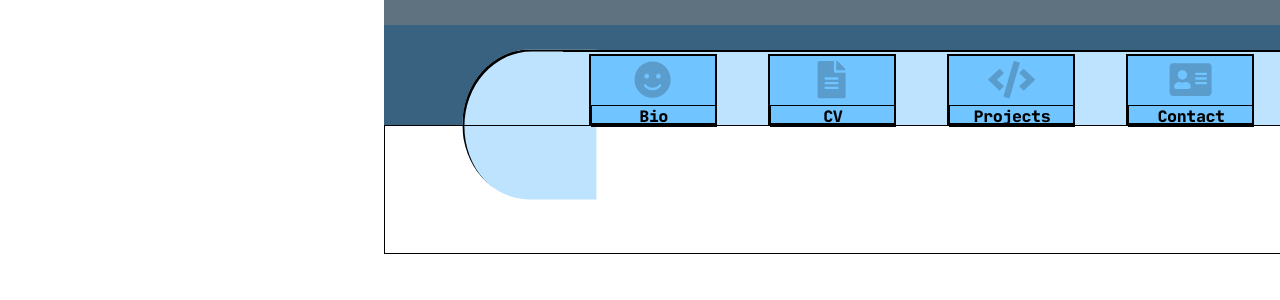
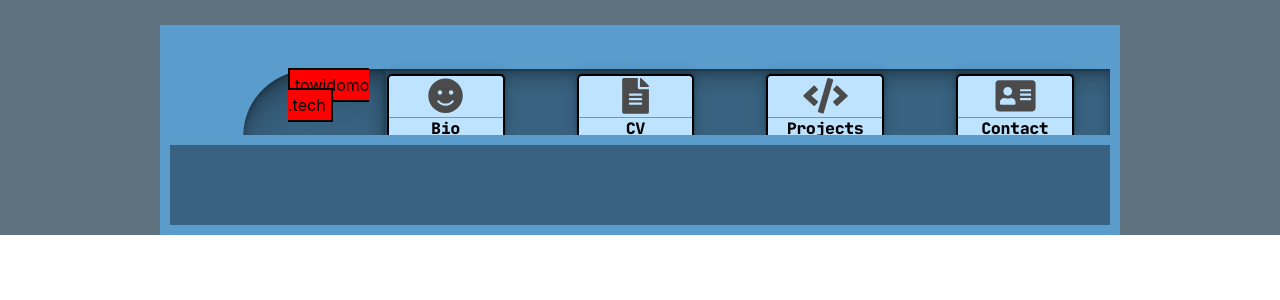
Before and after one commit to TonyDMorris/TonyDMorris.github.io, a React (Create React App) app: page / in a window 1280 px wide. Shown: the top 300 px of the page. Built offline with nearby package versions, Linux system fonts and the light colour scheme.

Commit message:
working on header

```diff
--- a/src/App.js
+++ b/src/App.js
@@ -2,6 +2,7 @@ import React from "react";
 import styled from "styled-components";
 import Header from "./components/header/Header";
 import { device } from "./style/DeviceSizes";
+import { theme } from "./style/theme";
 import "./index.css";
 function App() {
   return (
@@ -19,18 +20,29 @@ function App() {
 const Wrapper = styled.div`
   width: 100%;
   grid-column: 2/2;
+  @media ${device.laptop} {
+    grid-column: 1/1;
+  }
 `;
 const Content = styled.div`
+  box-sizing: border-box;
   width: 100%;
   height: 100%;
   position: relative;
-  border: solid 1px black;
+  border: solid 10px ${theme.extra};
   z-index: 3;
+  height: 100px;
+  background-color: ${theme.primary};
 `;
 
 const Body = styled.div`
   width: 100vw;
   display: grid;
+  background-color: ${theme.secondaryContrast};
+  grid-template-columns: 1fr 6fr 1fr;
+  @media ${device.laptop} {
+    grid-template-columns: 1fr;
+  }
 `;
 
 export default App;
--- a/src/components/header/Header.jsx
+++ b/src/components/header/Header.jsx
@@ -3,11 +3,13 @@ import styled from "styled-components";
 import Nav from "./Nav";
 import QuickLinks from "./QuickLinks";
 import { theme } from "../../style/theme";
+import { device } from "./../../style/DeviceSizes";
 export default function Header() {
   return (
     <>
       <QuickLinks />
       <TopBar>
+        <BuisnessLogo />
         <NavWrapper>
           <NavLeftSpoiler>
             <Circle />
@@ -20,40 +22,71 @@ export default function Header() {
 }
 
 const TopBar = styled.div`
-  grid-column: 2 / 2;
   width: 100%;
-  height: 100px;
-  background-color: ${theme.primary};
+  height: 110px;
+  @media ${device.mobileL} {
+    height: 70px;
+  }
+
+  background-color: ${theme.extra};
   display: flex;
 `;
 
 const NavWrapper = styled.div`
   display: flex;
   justify-content: space-between;
-  height: 75px;
+  box-shadow: inset 0 1px 1px rgba(0, 0, 0, 0.12),
+    inset 0 2px 2px rgba(0, 0, 0, 0.12), inset 0 4px 4px rgba(0, 0, 0, 0.12),
+    inset 0 8px 8px rgba(0, 0, 0, 0.12), inset 0 16px 16px rgba(0, 0, 0, 0.12);
+  height: 60%;
+  border-right: solid 10px ${theme.extra};
+
   width: 100%;
-  background-color: ${theme.secondary};
+  background-color: ${theme.primary};
   align-self: flex-end;
 `;
 
 const NavLeftSpoiler = styled.div`
   width: 15%;
   height: 100%;
-  background-color: ${theme.primary};
+  background-color: ${theme.extra};
   display: flex;
   flex-direction: column;
 `;
 
 const Circle = styled.div`
-  box-shadow: inset 1px 1px 0px 0px #000;
+  box-shadow: inset 0 1px 1px rgba(0, 0, 0, 0.12),
+    inset 0 2px 2px rgba(0, 0, 0, 0.12), inset 0 4px 4px rgba(0, 0, 0, 0.12),
+    inset 0 8px 8px rgba(0, 0, 0, 0.12), inset 0 16px 16px rgba(0, 0, 0, 0.12);
   height: 100%;
   width: 50%;
   position: relative;
-  background-color: ${theme.secondary};
+  background-color: ${theme.primary};
   border-radius: 50% 0% 0% 50%;
   transform: scale(2);
 
-  top: 49%;
+  top: 50%;
   right: -83%;
   z-index: 1;
 `;
+
+const BuisnessLogo = styled.div`
+  width: 1px;
+  :after {
+    content: "towidomo .tech";
+    height: 40px;
+    padding: 5px;
+    margin: auto;
+    position: relative;
+
+    border: solid 2px black;
+    background-color: red;
+    top: 45%;
+    left: 10vw;
+    z-index: 4;
+  }
+
+  @media ${device.mobileL} {
+    display: none;
+  }
+`;
--- a/src/components/header/Nav.jsx
+++ b/src/components/header/Nav.jsx
@@ -21,7 +21,7 @@ export default function Nav() {
 
 const NavContainer = styled.div`
   display: flex;
-  box-shadow: inset 0px 2px 0px 0px #000;
+  border-radius: 5px 5px 5px 5px;
   width: 80%;
   height: 100%;
   display: flex;
--- a/src/components/header/NavButton.jsx
+++ b/src/components/header/NavButton.jsx
@@ -8,9 +8,11 @@ export default function NavButton({ icon, text }) {
     <NavLink>
       <FontAwesomeIcon
         style={{
+          margin: "2px",
+          padding: "0px",
           width: "80%",
           height: "60%",
-          color: `${theme.extra}`,
+          color: `${theme.text}`,
         }}
         icon={icon}
       />
@@ -20,23 +22,33 @@ export default function NavButton({ icon, text }) {
 }
 
 const NavLink = styled.div`
+  @media ${device.mobileL} {
+    width: 25%;
+  }
+  width: 15%;
   align-self: flex-end;
   justify-self: flex-end;
   text-align: center;
-  padding-top: 5px;
-  box-sizing: border-box;
-  border: solid 2px black;
-  height: 95%;
-  width: 10vw;
-  background-color: ${theme.primaryContrast};
+  box-shadow: 0 0px 1px rgba(0, 0, 0, 0.12), 0 0px 2px rgba(0, 0, 0, 0.12),
+    0 0px 4px rgba(0, 0, 0, 0.12), 0 0px 8px rgba(0, 0, 0, 0.12),
+    0 0px 16px rgba(0, 0, 0, 0.12);
+  overflow: hidden;
+  border-color: ${theme.secondaryContrast};
+  border-top: solid 2px black;
+  border-left: solid 2px black;
+  border-right: solid 2px black;
+  height: 90%;
+  border-radius: 5px 5px 0px 0px;
+  background-color: ${theme.secondary};
 `;
 
 const LinkText = styled.div`
   width: 100%;
-  border: solid 1px black;
-  margin-top: 5px;
+  border-top: ridge 1px ${theme.secondaryContrast};
+  border-color: ${theme.extra};
   font-family: JetBrainsMono;
-  font-weight: 900;
+  color: "#4B4B4C";
+  padding-bottom: 1px;
   @media ${device.mobileL} {
     display: none;
   }
--- a/src/style/theme.js
+++ b/src/style/theme.js
@@ -4,4 +4,5 @@ export const theme = {
   secondary: "#BDE3FF",
   secondaryContrast: "#5E7280",
   extra: "#5A9CCC",
+  text: "#4B4B4C",
 };
```
